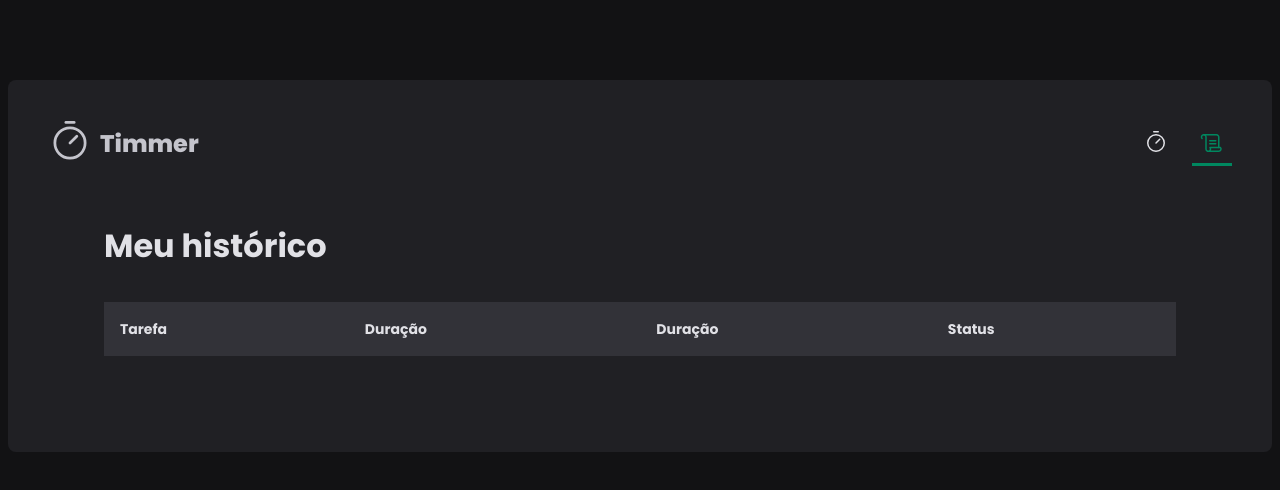
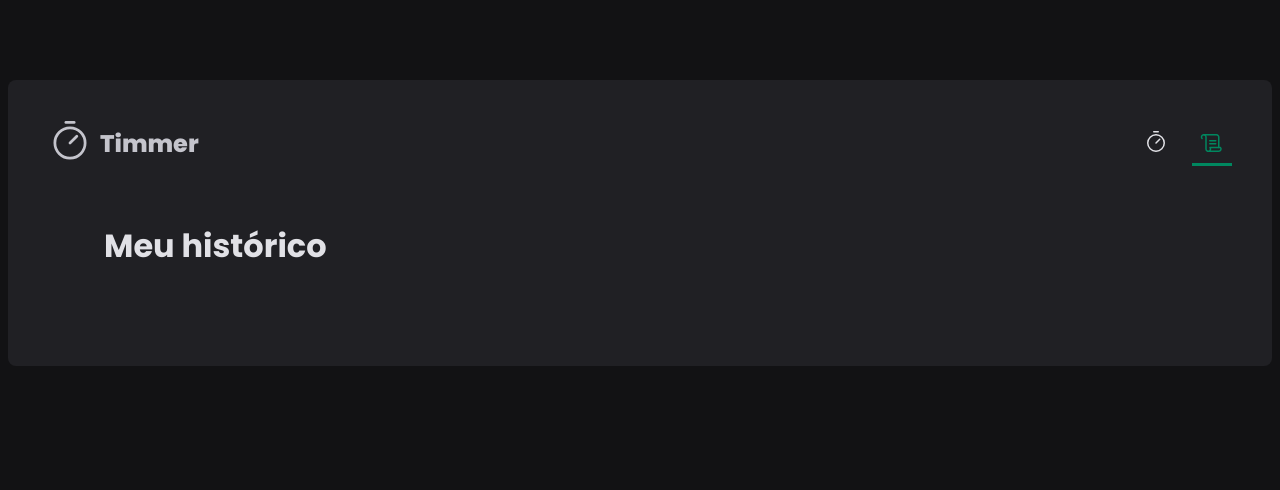
Before and after one commit to ngrpedro/any-timer, a React (Vite) app: page /history in a window 1280 px wide. Shown: the top 490 px of the page. Built offline with nearby package versions, Linux system fonts and the light colour scheme.

Commit message:
no history

```diff
--- a/src/pages/History/index.tsx
+++ b/src/pages/History/index.tsx
@@ -11,47 +11,7 @@ const History = () => {
     <HistoryContainer>
       <h1>Meu histórico</h1>
 
-      <HistoryList>
-        <table>
-          <thead>
-            <tr>
-              <th>Tarefa</th>
-              <th>Duração</th>
-              <th>Duração</th>
-              <th>Status</th>
-            </tr>
-          </thead>
-          <tbody>
-            {cycles.map((cycle) => {
-              return (
-                <tr key={cycle.id}>
-                  <td>{cycle.task}</td>
-                  <td>{cycle.minutesAmount} minutos</td>
-                  <td>
-                    {formatDistanceToNow(cycle.startDate, {
-                      addSuffix: true,
-                      locale: ptBR,
-                    })}
-                  </td>
-                  <td>
-                    {cycle.finishedDate && (
-                      <Status color={"green"}>Concluído</Status>
-                    )}
 
-                    {cycle.interruptedDate && (
-                      <Status color={"red"}>Interrompido</Status>
-                    )}
-
-                    {!cycle.finishedDate && !cycle.interruptedDate && (
-                      <Status color={"yellow"}>Em andamento</Status>
-                    )}
-                  </td>
-                </tr>
-              );
-            })}
-          </tbody>
-        </table>
-      </HistoryList>
     </HistoryContainer>
   );
 };
```
